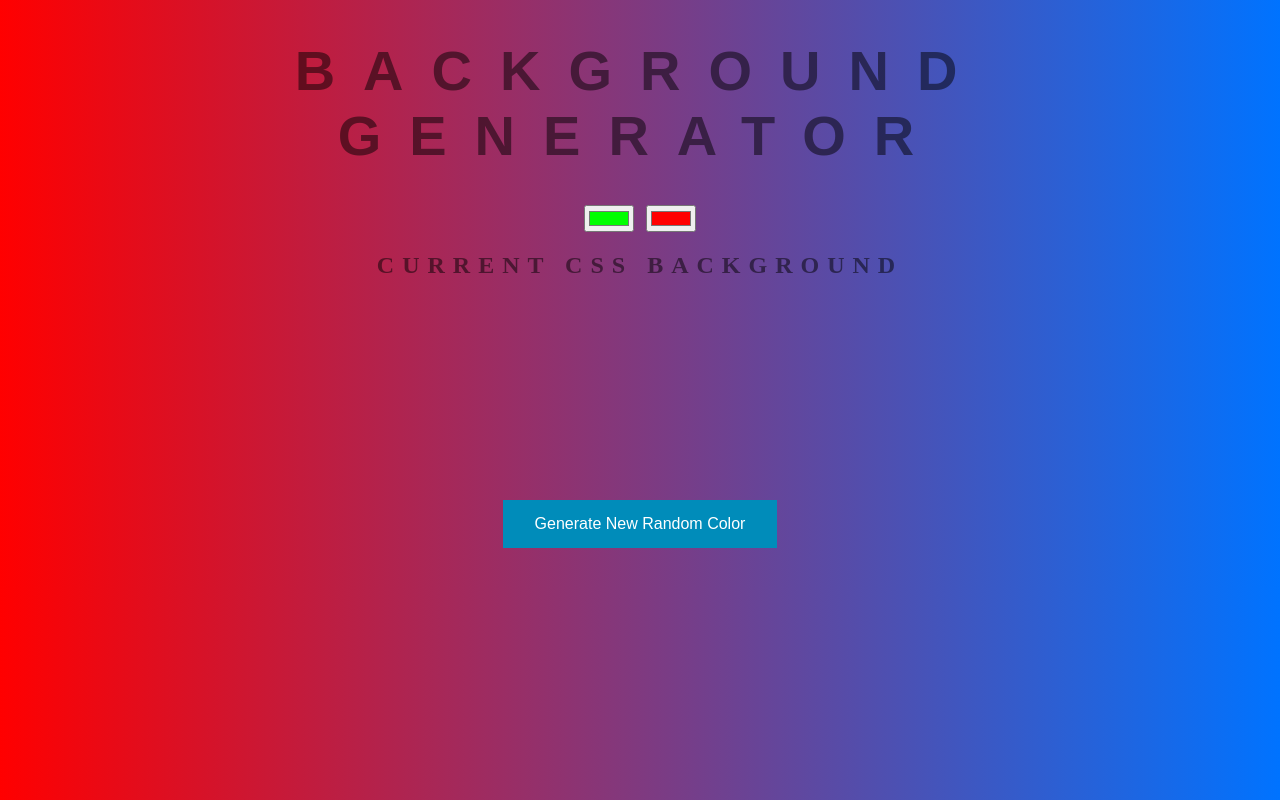
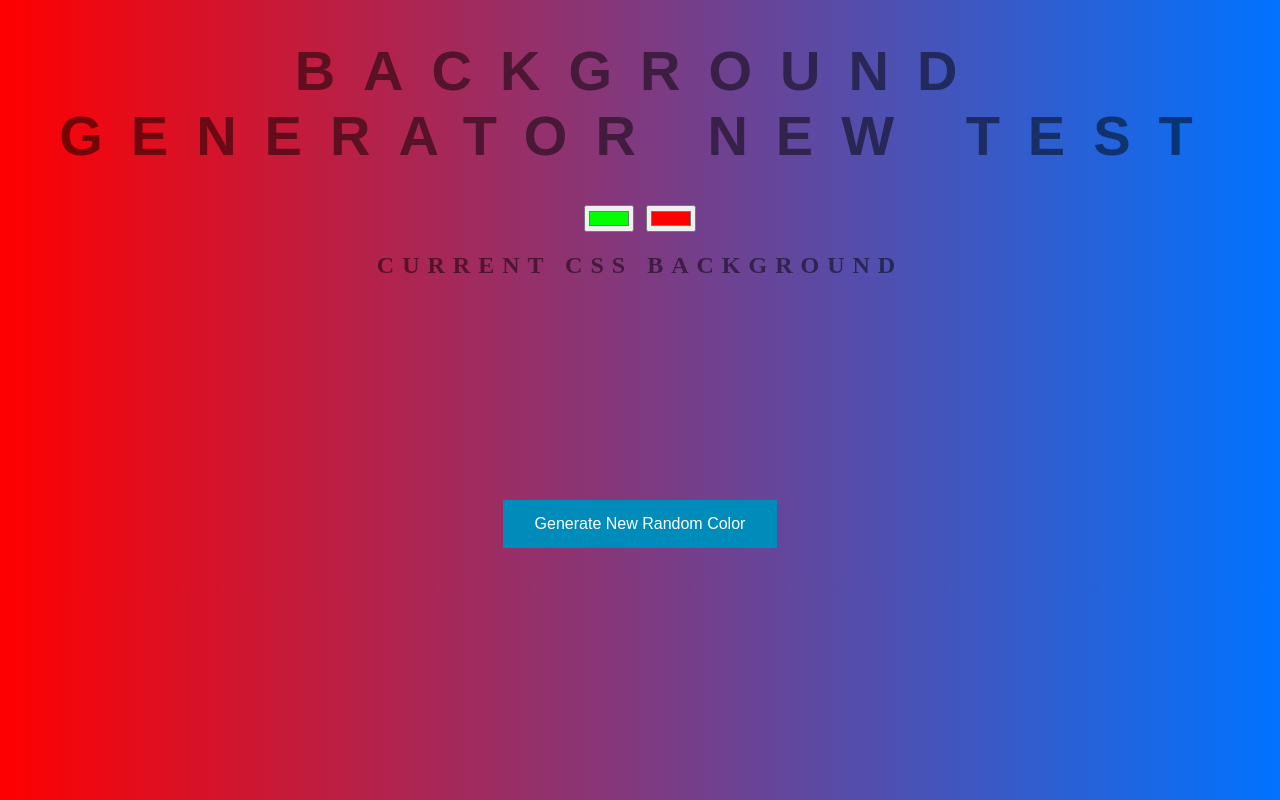
Before and after one commit to Evip88/background-Generator, a plain HTML site: page index.html in a window 1280 px wide. Drawn offline with Linux system fonts and the light colour scheme.

Commit message:
Change titile

```diff
--- a/index.html
+++ b/index.html
@@ -10,7 +10,7 @@
     <title>Gradient Background</title>
   </head>
   <body id="gredient">
-    <h1>Background Generator</h1>
+    <h1>Background Generator new Test</h1>
     <input class="color1" type="color" name="color1" value="#00ff00" />
     <input class="color2" type="color" name="color2" value="#ff0000" />
     <h2>Current CSS Background</h2>
```
